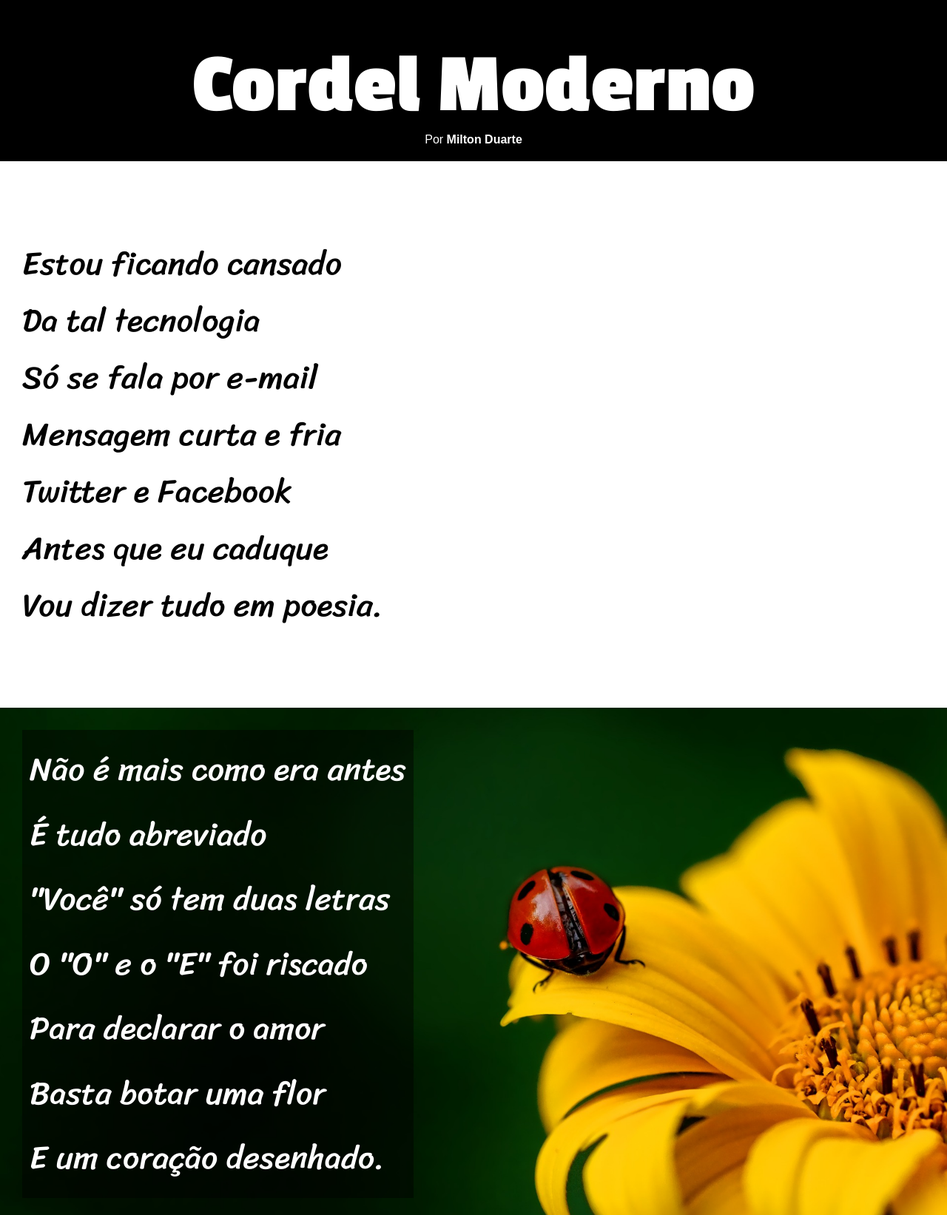
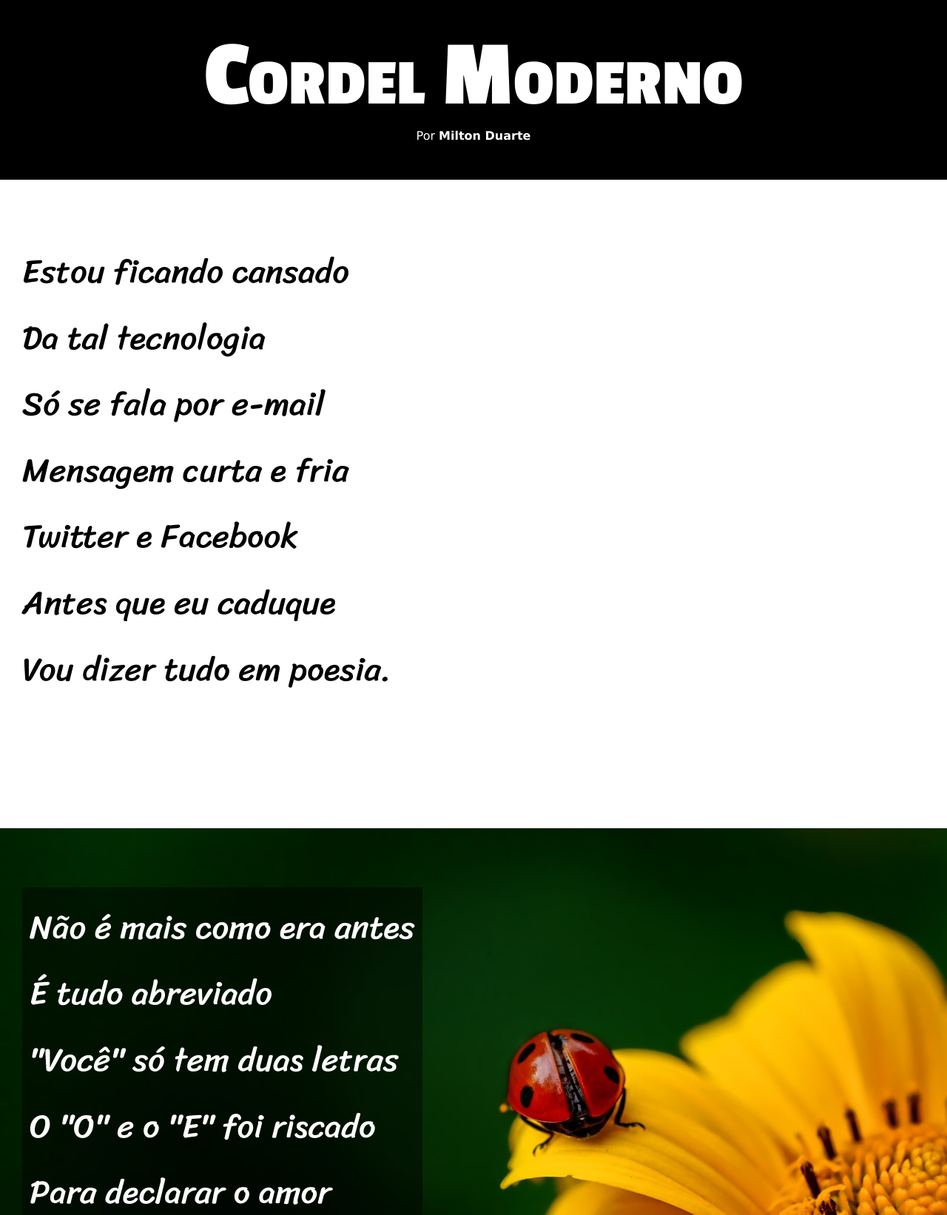
Before and after one commit to viamontefrank/desafio-cordel, a plain HTML site: page index.html in a window 1280 px wide. Shown: the part 17-1660 px from the top of the page at 74% size. Drawn offline with Linux system fonts and the light colour scheme.

Commit message:
maquiado para ficar igual ao do curso

```diff
--- a/index.html
+++ b/index.html
@@ -81,7 +81,7 @@
             A pessoa foi embora <br>
             Abriu outro aplicativo <br>
             O mundo ficou cativo <br>
-            Da tecnologia do agora. <br>
+            Da tecnologia do agora.
         </p>
 
         <p>
@@ -91,7 +91,7 @@
             Se quiser, faça esse teste <br>
             Dois pontos são dois joelhos <br>
             Seus lábios são aparelhos <br>
-            Deixe que Deus interprete. <br>
+            Deixe que Deus interprete.
         </p>
     </div>
 </main>
--- a/style.css
+++ b/style.css
@@ -9,23 +9,24 @@
     margin: 0;
     padding: 0;
     box-sizing: border-box;
+    font-size: 1em;
 }
 
-/* html, body{
-    overflow-x: hidden;
-} */
+html, body{
+    min-height: 100vh;
+}
 
 body{
     margin: 0px;
-    font-family: Arial, Helvetica, sans-serif;
+    font-family: Verdana, Geneva, Tahoma, sans-serif
 }
 
 main{
-    font-size: 3.42vw;
+    font-size: 3.5vw;
     margin: auto;
     font-family: "Sriracha", cursive;
   font-weight: 400;
-  font-style: large;
+  /* font-style: large; */
 }
 header{
 
@@ -34,21 +35,26 @@ header{
     width: 100%;
     /* height: 100px; */
     text-align: center;
-    padding: 20px;
+    /* padding: 20px; */
 }
 header>h1{
     padding-top: 50px;
-    font-size: 9vw;
+    font-size: 10vw;
     font-family: "Passion One", sans-serif;
   font-weight: 700;
   font-style: normal;
+   font-variant: small-caps;
     margin: 0px;
+}
+
+header p{
+    padding-bottom: 50px;
 }
 
 header a{
     text-decoration: none;
     color: white;
-    font-weight: bold;
+    font-weight: bolder;
 }
 /* header>a:active{
     color: white;
@@ -58,14 +64,16 @@ header a{
 
 div#bug{
 
-    padding: 30px;
+     padding-top: 10vh;
+    padding-bottom: 10vh;
+     padding-left: 30px;
 
   background-image: url(imagens/background001.jpg);
   background-position: center right;
   background-size: cover;
   background-attachment: fixed;
   line-height: 2em;
-  /* font-size: larger; */
+  font-size: 3.5vw;
   font-weight: normal;
 
 
@@ -80,7 +88,10 @@ div#bug p{
 }
 
 div#letters{
-    padding: 30px;
+    /* padding: 30px; */
+    padding-top: 10vh;
+    padding-bottom: 10vh;
+     padding-left: 30px;
     background-size: cover;
     background-attachment: fixed;
     background-image: url(imagens/background002.jpg);
@@ -92,17 +103,21 @@ div#letters{
 
 div#letters p{
    display: inline-block;
-    padding: 10px;
+    padding-bottom: 2em;
     background-color: rgba(0, 0, 0, 0.546);
     color: white;
 }
 
 div.common{
-    padding: 100px 30px;
+     padding-top: 10vh;
+    padding-bottom: 10vh;
+     padding-left: 30px;
+     line-height: 2em;
+
 }
 
 div.common p{
-
+    padding-bottom: 2em;
 }
 
 footer{
```
